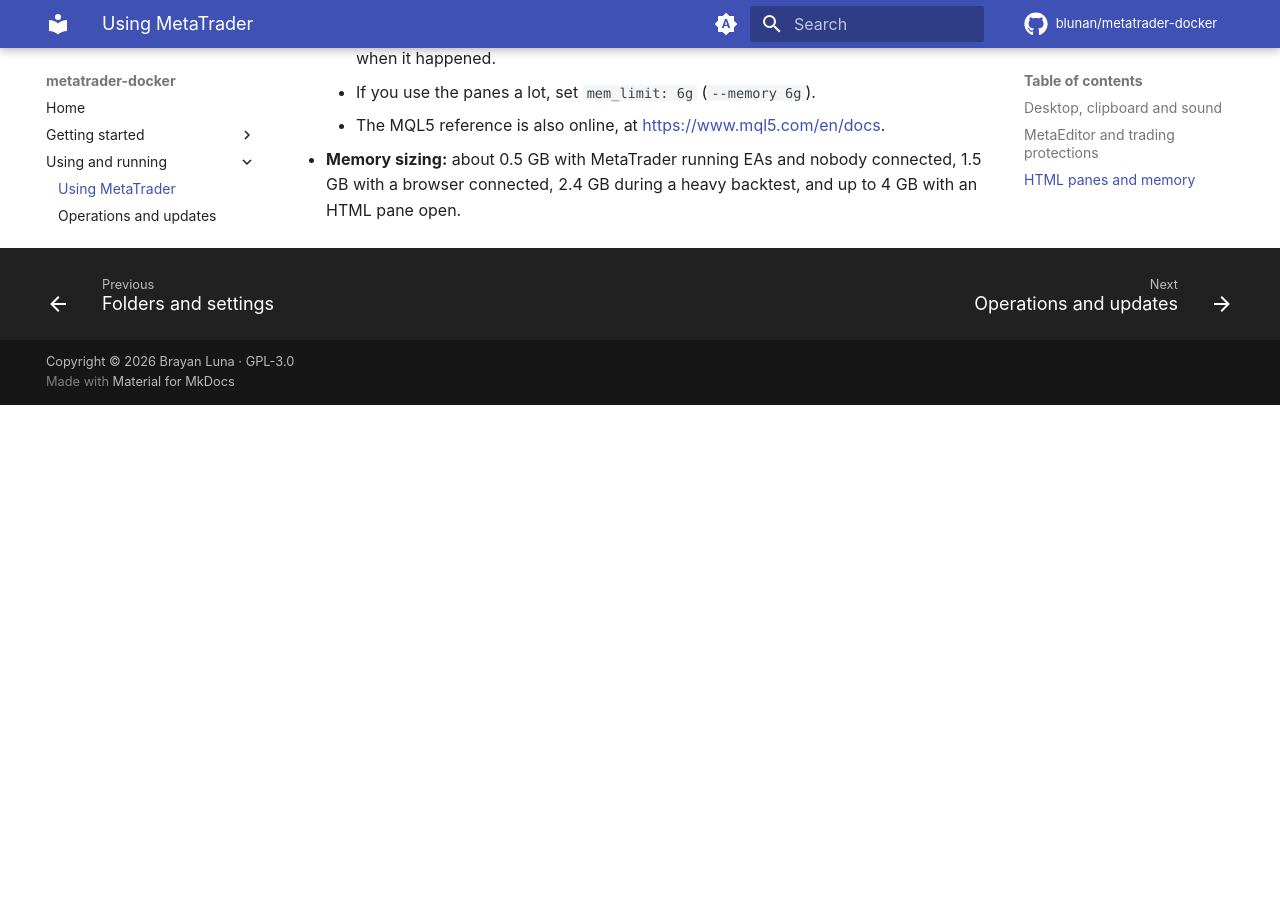
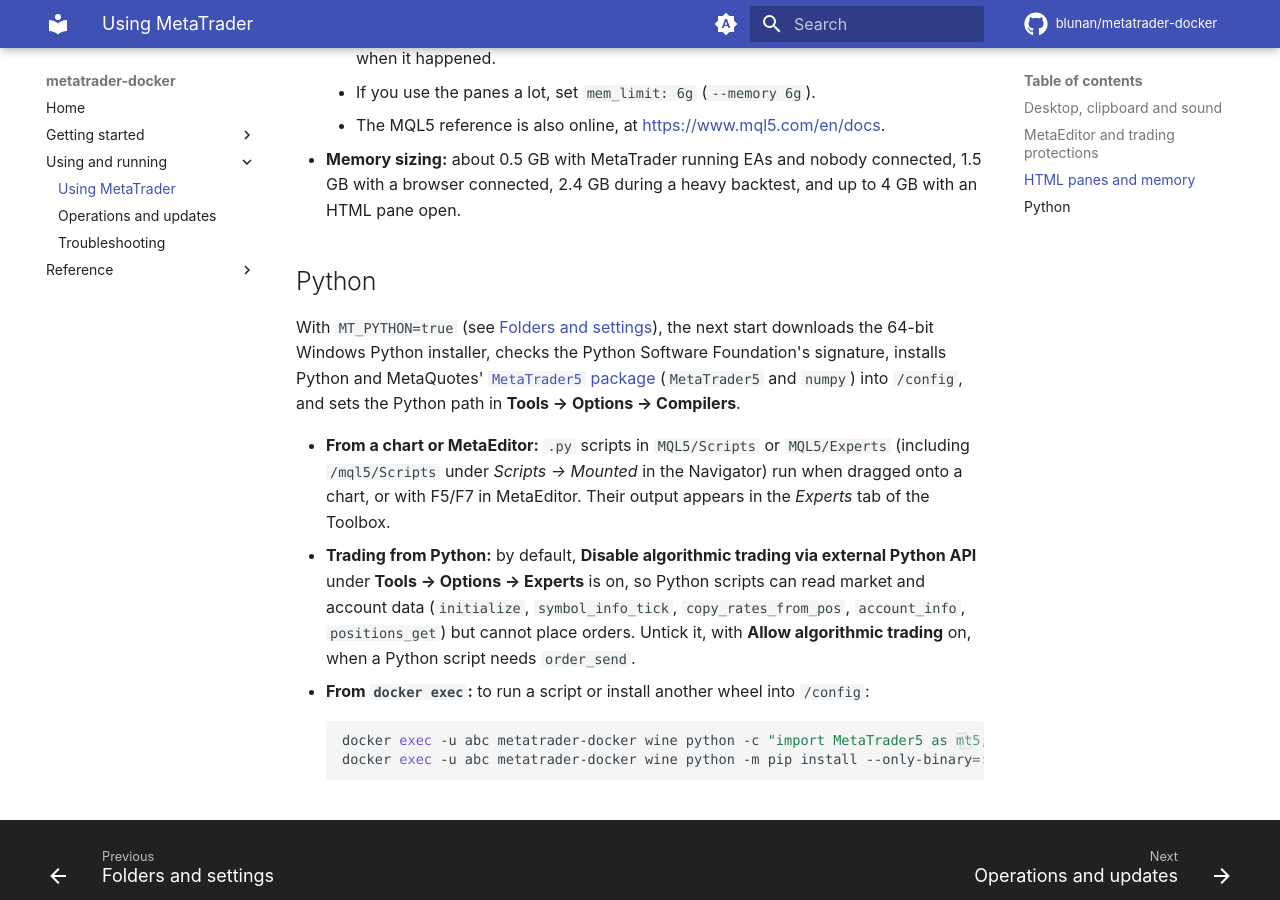
Before and after one commit to blunan/meta-trade-browser, an MkDocs documentation site: the page built from docs/using.md, in a window 1280 px wide and 900 px high, scrolled down 1120 px. Built offline with MkDocs 1.6.1 and Material for MkDocs 9.7.7, drawn with Linux system fonts in a browser that asks for light colours; comment, search, counter and statistics services are not loaded; before the commit the page ends 1525 px from its top, so only the background shows below that.

Commit message:
feat: add opt-in support for MetaTrader5 Python library
- Add MT_PYTHON setting to install Windows Python and MetaTrader5 package into Wine prefix
- Add Microsoft Identity Verification Root CA 2020 and Authenticode verification for Python installer
- Configure PythonPath in Wine registry for MetaTrader and MetaEditor
- Add Renovate manager for Python version updates
- Update access tests and documentation

````diff
--- a/docs/using.md
+++ b/docs/using.md
@@ -24,3 +24,16 @@
     - If you use the panes a lot, set `mem_limit: 6g` (`--memory 6g`).
     - The MQL5 reference is also online, at <https://www.mql5.com/en/docs>.
 - **Memory sizing:** about 0.5 GB with MetaTrader running EAs and nobody connected, 1.5 GB with a browser connected, 2.4 GB during a heavy backtest, and up to 4 GB with an HTML pane open.
+
+## Python
+
+With `MT_PYTHON=true` (see [Folders and settings](settings.md#the-main-settings)), the next start downloads the 64-bit Windows Python installer, checks the Python Software Foundation's signature, installs Python and MetaQuotes' [`MetaTrader5` package](https://www.mql5.com/en/docs/python_metatrader5) (`MetaTrader5` and `numpy`) into `/config`, and sets the Python path in **Tools → Options → Compilers**.
+
+- **From a chart or MetaEditor:** `.py` scripts in `MQL5/Scripts` or `MQL5/Experts` (including `/mql5/Scripts` under *Scripts → Mounted* in the Navigator) run when dragged onto a chart, or with F5/F7 in MetaEditor. Their output appears in the *Experts* tab of the Toolbox.
+- **Trading from Python:** by default, **Disable algorithmic trading via external Python API** under **Tools → Options → Experts** is on, so Python scripts can read market and account data (`initialize`, `symbol_info_tick`, `copy_rates_from_pos`, `account_info`, `positions_get`) but cannot place orders. Untick it, with **Allow algorithmic trading** on, when a Python script needs `order_send`.
+- **From `docker exec`:** to run a script or install another wheel into `/config`:
+
+    ```sh
+    docker exec -u abc metatrader-docker wine python -c "import MetaTrader5 as mt5; mt5.initialize(); print(mt5.terminal_info()); mt5.shutdown()"
+    docker exec -u abc metatrader-docker wine python -m pip install --only-binary=:all: pandas
+    ```
````
Also changed, not shown: docs/index.md (+1 -1 lines), docs/quick-start.md (+1 -1 lines), docs/settings.md (+1 -0 lines), docs/verify.md (+2 -0 lines), renovate.json (+8 -0 lines), 6 other files.
